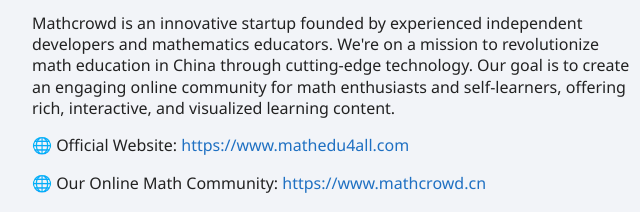
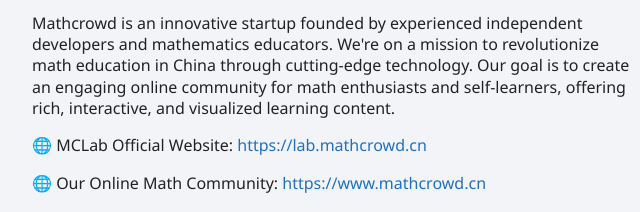
Before and after one commit to mathedu4all/mathcrowd-marked-lib, a website: page docs/index.html in a window 1280 px wide. Shown: the part 2944-3156 px from the top of the page, 272-912 px from the left. Drawn offline with Linux system fonts and the light colour scheme.

Commit message:
Auto commit fcf299b7488171daa0757533a287dd2b70a38ecc

```diff
--- a/docs/index.html
+++ b/docs/index.html
@@ -37,10 +37,10 @@
 </tr>
 </tbody></table>
 <p>⚠️ <strong>Important</strong>: Always purify the output HTML using <a href="https://github.com/cure53/DOMPurify">DOMPurify</a> to prevent XSS attacks.</p>
-<a id="md:📖-documentation" class="tsd-anchor"></a><h2><a href="#md:📖-documentation">📖 Documentation</a></h2><p>For detailed documentation in Chinese, visit our <a href="https://wwww.mathedu4all.com/markdown">Product Page</a>.</p>
+<a id="md:📖-documentation" class="tsd-anchor"></a><h2><a href="#md:📖-documentation">📖 Documentation</a></h2><p>For detailed documentation in Chinese, visit our <a href="https://lab.mathcrowd.cn/markdown">Product Page</a>.</p>
 <a id="md:🎮-demo" class="tsd-anchor"></a><h2><a href="#md:🎮-demo">🎮 Demo</a></h2><p>Try out our interactive demo <a href="https://mathedu4all.github.io/mathcrowd-marked-lib/demo/">here</a>.</p>
 <a id="md:👥-about-mathcrowd" class="tsd-anchor"></a><h2><a href="#md:👥-about-mathcrowd">👥 About Mathcrowd</a></h2><p>Mathcrowd is an innovative startup founded by experienced independent developers and mathematics educators. We&#39;re on a mission to revolutionize math education in China through cutting-edge technology. Our goal is to create an engaging online community for math enthusiasts and self-learners, offering rich, interactive, and visualized learning content.</p>
-<p>🌐 Official Website: <a href="https://www.mathedu4all.com">https://www.mathedu4all.com</a> </p>
+<p>🌐 MCLab Official Website: <a href="https://lab.mathcrowd.cn">https://lab.mathcrowd.cn</a> </p>
 <p>🌐 Our Online Math Community: <a href="https://www.mathcrowd.cn">https://www.mathcrowd.cn</a> </p>
 <a id="md:📄-license" class="tsd-anchor"></a><h2><a href="#md:📄-license">📄 License</a></h2><p>All Rights Reserved</p>
 <p>Copyright © Mathcrowd 2016-2024 (<a href="mailto:charles@mathcrowd.cn">charles@mathcrowd.cn</a>)</p>
```
Also changed, not shown: README.md.
